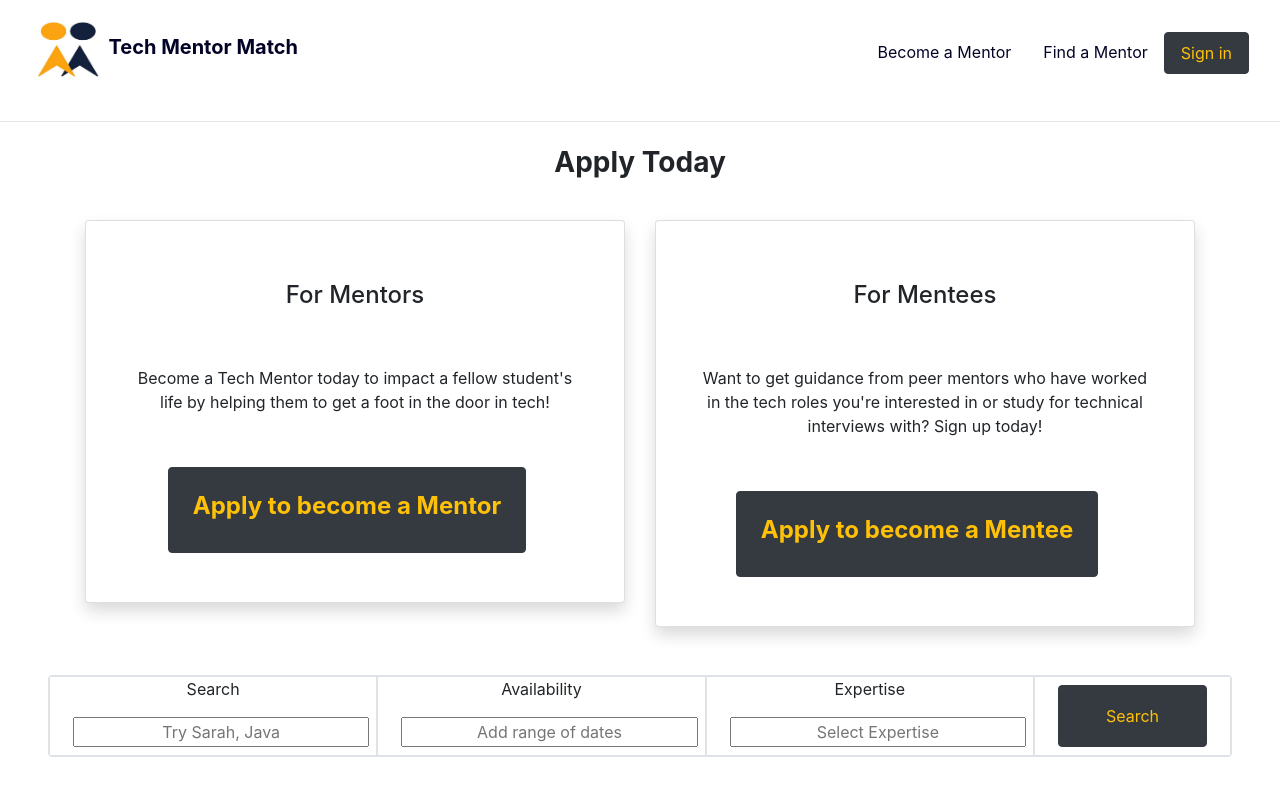
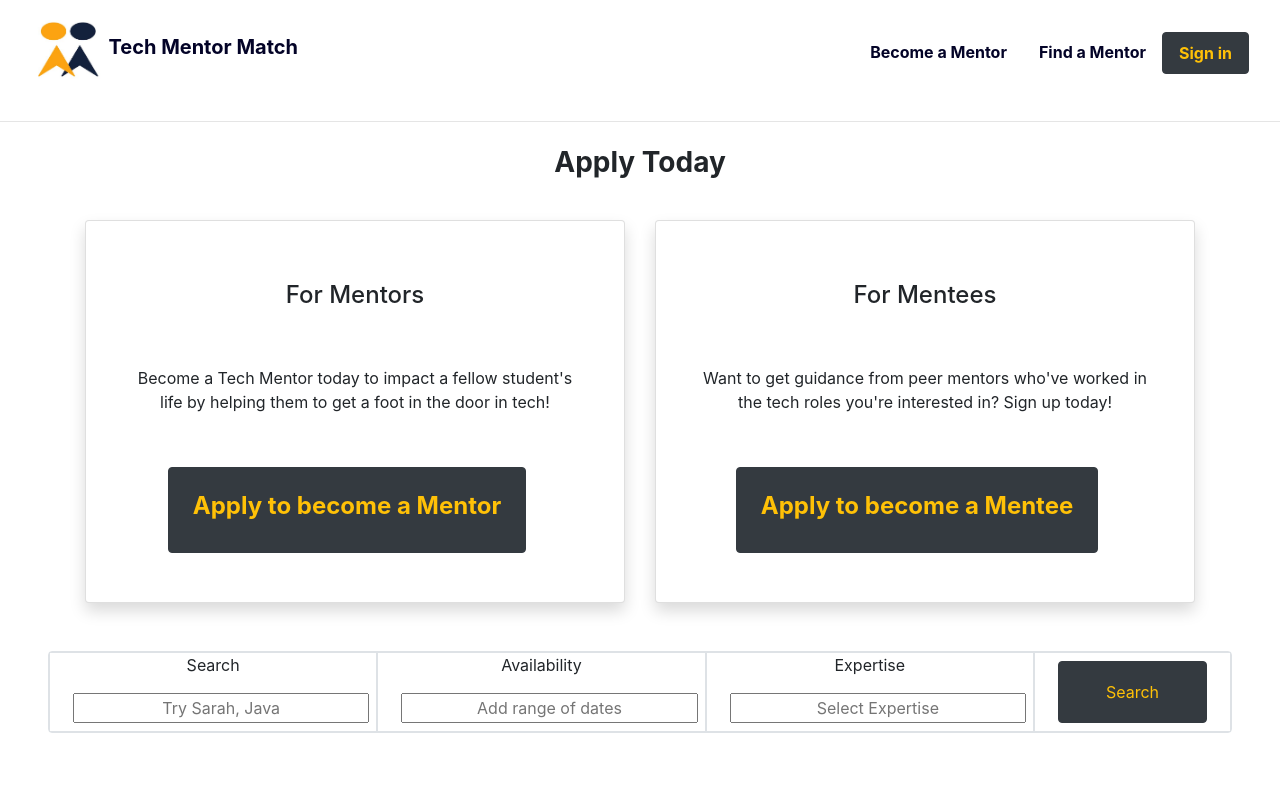
Before and after one commit to sehersarin/InternHacks2021, a React (Create React App) app: page /apply in a window 1280 px wide. Shown: the top 796 px of the page. Built offline with nearby package versions, Linux system fonts and the light colour scheme.

Commit message:
Updated files, links, styles

```diff
--- a/src/Components/Applications/Apply.js
+++ b/src/Components/Applications/Apply.js
@@ -15,7 +15,8 @@ function Apply() {
                                     to get a foot in the door in tech!
                                 </p>
                                 <div className="d-flex justify-content-center p-3 ">
-                                    <a className="navbar-brand navb h1" href="/apply-mentor">
+                                    <a className="navbar-brand navb h1"
+                                        href="https://docs.google.com/forms/d/e/1FAIpQLSeMVuZCK3jHdMzpr7--HgFBao2ZdyhD0hdP79eoE8mdmnLgVA/viewform?usp=sf_link">
                                         {" "}
                                         <button className="btn btn-dark text-warning rounded p-4 mt-2 w-95 fs-2">
                                             <h4><b>Apply to become a Mentor</b></h4>
@@ -32,11 +33,12 @@ function Apply() {
                                     For Mentees
                                 </h4>
                                 <p className="card-text text-center p-3 m-2">
-                                    Want to get guidance from peer mentors who have worked in the tech roles you're interested in
-                                    or study for technical interviews with? Sign up today!
+                                    Want to get guidance from peer mentors who've worked in the tech roles you're interested in?
+                                    Sign up today!
                                 </p>
                                 <div className="d-flex justify-content-center p-3 ">
-                                    <a className="navbar-brand navb h1" href="/apply-mentee">
+                                    <a className="navbar-brand navb h1"
+                                        href="https://docs.google.com/forms/d/e/1FAIpQLSehkXYwEJeSQwMXC7U_ezLxKfo2822XxTBIjdcrkTnOn1eoGQ/viewform?usp=sf_link">
                                         {" "}
                                         <button className="btn btn-dark text-warning rounded p-4 mt-2 w-95 fs-2">
                                             <h4><b>Apply to become a Mentee</b></h4>
--- a/src/Components/Applications/ApplyMentee.js
+++ /dev/null
@@ -1,7 +0,0 @@
-function ApplyMentee() {
-    return(
-        <div>Apply Mentee</div>
-    )
-}
-
-export default ApplyMentee;
--- a/src/Components/Applications/ApplyMentor.js
+++ /dev/null
@@ -1,7 +0,0 @@
-function ApplyMentor() {
-    return(
-        <div>Apply Mentor</div>
-    )
-}
-
-export default ApplyMentor;
--- a/src/Components/Body.js
+++ b/src/Components/Body.js
@@ -18,7 +18,7 @@ const Body = () => {
                   community.
                 </p>
                 <div className="d-flex justify-content-center p-3 ">
-                  <a className="navbar-brand navb h1" href="/apply">
+                  <a className="navbar-brand navb h1" href="/sign-up">
                     {" "}
                     <button className="btn btn-dark text-warning rounded p-4 mt-2 w-95 fs-2">
                       <h4><b>Join our Program</b></h4>
--- a/src/Components/Header.js
+++ b/src/Components/Header.js
@@ -15,12 +15,12 @@ const Header = () => {
           <ul className="nav">
             <li className="nav-item">
               <a className="nav-link navb" aria-current="page" href="/become-mentor">
-                Become a Mentor
+                <b>Become a Mentor</b>
               </a>
             </li>
             <li className="nav-item">
               <a className="nav-link navb" href="/find-mentor">
-                Find a Mentor
+                <b>Find a Mentor</b>
               </a>
             </li>
             <li className="nav-item">
@@ -28,7 +28,7 @@ const Header = () => {
                 className="nav-link navb btn btn-dark text-warning rounded"
                 href="/sign-in"
               >
-                Sign in
+                <b>Sign in</b>
               </a>
             </li>
           </ul>
```
